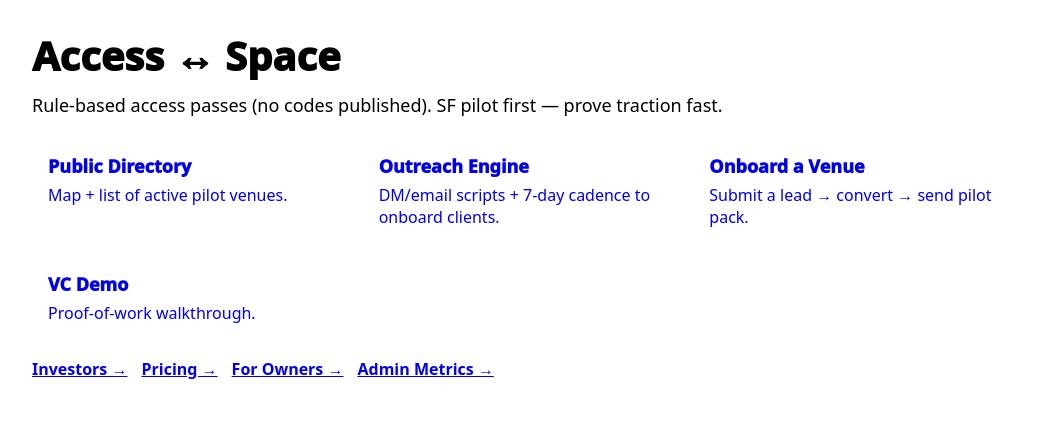
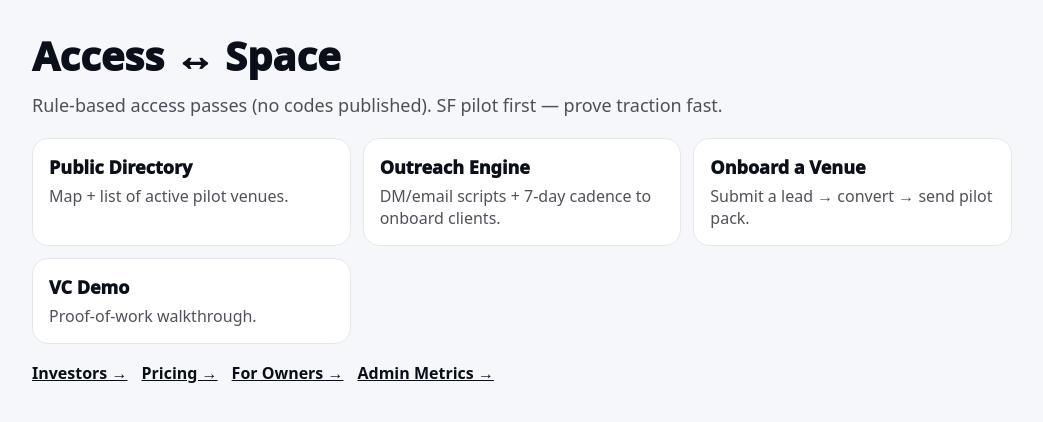
Before and after one commit to M4G3LL4N0/access-layer, a Next.js app: page / in a window 1280 px wide. Shown: the top 422 px of the page, without its empty margins (118-1161 px from the left). Built offline with nearby package versions, Linux system fonts and the light colour scheme.

Commit message:
Convert lead redirects to pilot pack + global UI readability

```diff
--- a/src/app/api/admin/convert-lead/route.ts
+++ b/src/app/api/admin/convert-lead/route.ts
@@ -4,6 +4,7 @@ import { supabaseServer } from "@/lib/supabaseServer";
 
 const Schema = z.object({
   leadId: z.string().uuid(),
+  redirect: z.string().optional(), // "1" to redirect to pilot pack
 });
 
 function guessCategory(venue_type?: string | null) {
@@ -18,16 +19,13 @@ function guessCategory(venue_type?: string | null) {
 async function readBody(req: Request) {
   const ct = req.headers.get("content-type") || "";
   if (ct.includes("application/json")) {
-    const json = await req.json().catch(() => ({}));
-    return json;
+    return await req.json().catch(() => ({}));
   }
   if (ct.includes("application/x-www-form-urlencoded") || ct.includes("multipart/form-data")) {
     const form = await req.formData();
     return Object.fromEntries(form.entries());
   }
-  // fallback: try json
-  const json = await req.json().catch(() => ({}));
-  return json;
+  return await req.json().catch(() => ({}));
 }
 
 export async function POST(req: Request) {
@@ -102,6 +100,13 @@ export async function POST(req: Request) {
     await supabase.from("leads").update({ status: "converted" }).eq("id", lead.id);
 
     const origin = "https://access-layer-five.vercel.app";
+
+    // If asked, redirect straight to Pilot Pack for the new venue
+    const wantsRedirect = String(parsed.data.redirect || "") === "1";
+    if (wantsRedirect) {
+      return NextResponse.redirect(`${origin}/pilot-pack/${venueId}`, { status: 303 });
+    }
+
     return NextResponse.json({
       ok: true,
       venueId,
--- a/src/app/globals.css
+++ b/src/app/globals.css
@@ -1,44 +1,42 @@
-/* Global, consistent theme that never becomes unreadable */
 :root {
-  color-scheme: light; /* force light defaults */
-  --bg: #fafafa;
-  --fg: #111111;
+  --bg: #f6f7fb;
+  --fg: #0b0f19;
+  --muted: rgba(11, 15, 25, 0.72);
   --card: #ffffff;
-  --muted: rgba(0,0,0,0.72);
-  --border: #e6e6e6;
-  --link: #111111;
+  --border: #e5e7eb;
+}
+
+@media (prefers-color-scheme: dark) {
+  :root {
+    --bg: #0b0f19;
+    --fg: #f3f4f6;
+    --muted: rgba(243, 244, 246, 0.72);
+    --card: #111827;
+    --border: rgba(243, 244, 246, 0.12);
+  }
 }
 
 html, body {
-  height: 100%;
+  background: var(--bg);
+  color: var(--fg);
 }
 
-body {
-  margin: 0;
-  background: var(--bg);
-  color: var(--fg);
-  font-family: system-ui, -apple-system, Segoe UI, Roboto, Helvetica, Arial, "Apple Color Emoji", "Segoe UI Emoji";
+a { color: inherit; }
+
+.muted { color: var(--muted); }
+
+.card {
+  background: var(--card);
+  border: 1px solid var(--border);
+  border-radius: 16px;
 }
 
-/* Links */
-a {
-  color: var(--link);
+input, textarea, select {
+  background: var(--card);
+  color: var(--fg);
+  border: 1px solid var(--border);
 }
 
-/* Common readability helpers */
-* {
-  box-sizing: border-box;
+button {
+  color: var(--fg);
 }
-
-/* If any component uses "dark:" classes, keep it readable anyway */
-@media (prefers-color-scheme: dark) {
-  :root {
-    color-scheme: light;
-    --bg: #fafafa;
-    --fg: #111111;
-    --card: #ffffff;
-    --muted: rgba(0,0,0,0.72);
-    --border: #e6e6e6;
-    --link: #111111;
-  }
-}
--- a/src/app/layout.tsx
+++ b/src/app/layout.tsx
@@ -1,9 +1,8 @@
-import "leaflet/dist/leaflet.css";
-import type { Metadata } from "next";
+import "./globals.css";
 
-export const metadata: Metadata = {
+export const metadata = {
   title: "Access ↔ Space (MVP)",
-  description: "Rule-based access, no codes published.",
+  description: "Rule-based access passes. No codes published.",
 };
 
 export default function RootLayout({ children }: { children: React.ReactNode }) {
```
Also changed, not shown: src/app/admin/leads/page.tsx (+13 -51 lines).
